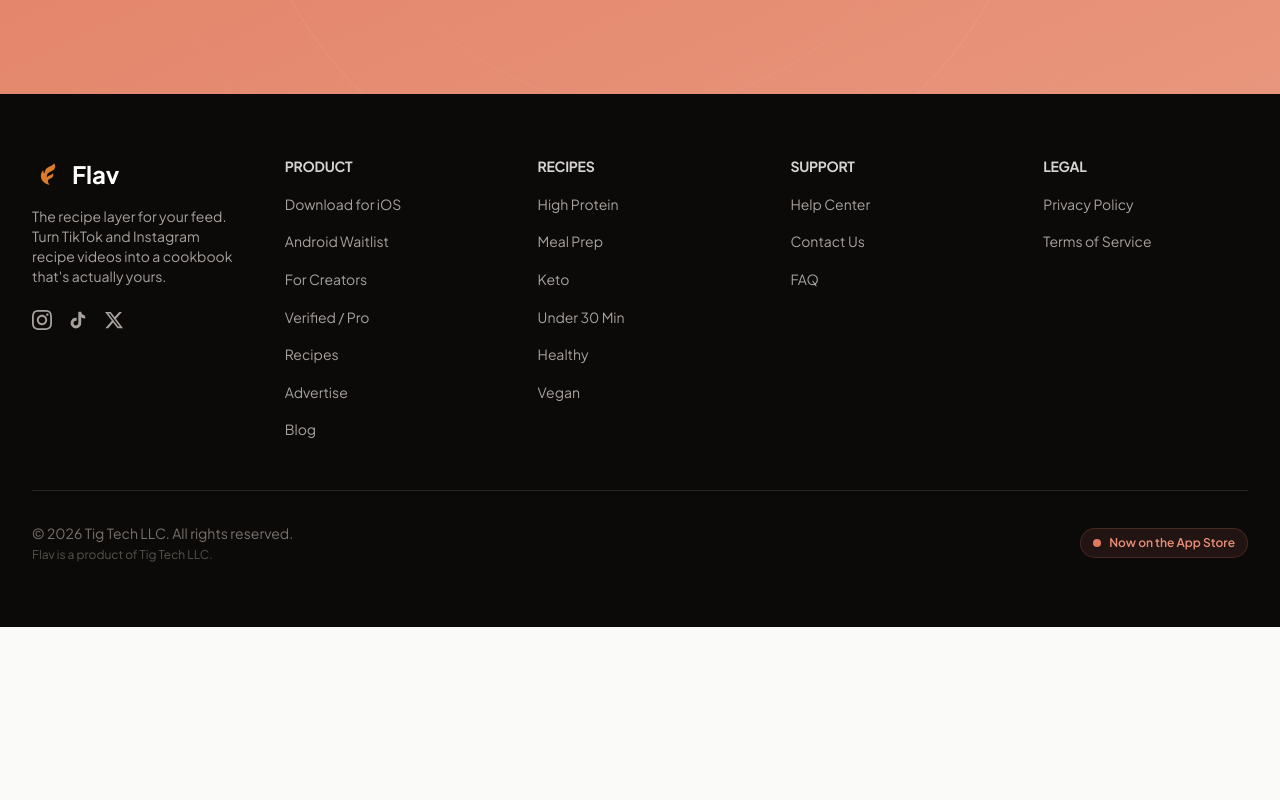
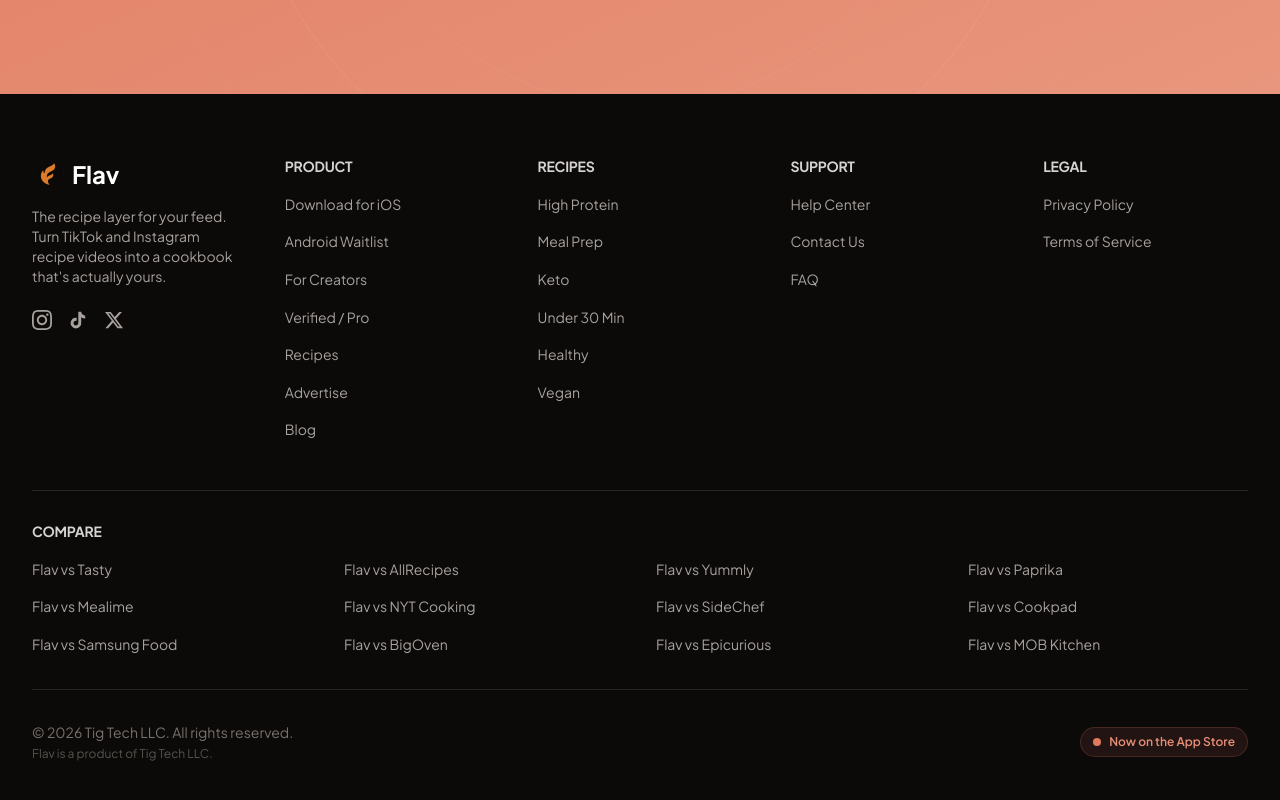
Before and after one commit to tigg98/flav-website, a Next.js app: page / in a window 1280 px wide. Shown: the part 7149-7949 px from the top of the page. Before the commit the page ends 7776 px from the top, so only its background shows below. Built offline with nearby package versions, Linux system fonts and the light colour scheme.

Commit message:
Footer/CTA: UTM tags on iOS download links, Compare footer row linking all 12 comparison pages, stub dead ads forgot-password link

```diff
--- a/src/app/ads/login/page.tsx
+++ b/src/app/ads/login/page.tsx
@@ -82,9 +82,12 @@
                                 <input type="checkbox" className="rounded" />
                                 <span className="text-[var(--color-neutral-600)]">Remember me</span>
                             </label>
-                            <Link href="/ads/forgot-password" className="text-[var(--color-primary-600)] hover:underline">
+                            <a
+                                href="mailto:support@flav.app?subject=Flav%20Ads%20password%20reset"
+                                className="text-[var(--color-primary-600)] hover:underline"
+                            >
                                 Forgot password?
-                            </Link>
+                            </a>
                         </div>
 
                         <Button type="submit" size="lg" className="w-full" disabled={isLoading}>
--- a/src/components/layout/Footer.tsx
+++ b/src/components/layout/Footer.tsx
@@ -2,7 +2,10 @@
 
 const footerLinks = {
     product: [
-        { href: "https://apps.apple.com/us/app/flav/id6759994122", label: "Download for iOS" },
+        {
+            href: "https://apps.apple.com/us/app/flav/id6759994122?utm_source=website&utm_medium=footer&utm_campaign=ios_download",
+            label: "Download for iOS",
+        },
         { href: "/waitlist", label: "Android Waitlist" },
         { href: "/creators", label: "For Creators" },
         { href: "/verified", label: "Verified / Pro" },
@@ -28,6 +31,21 @@
         { href: "/terms", label: "Terms of Service" },
     ],
 };
+
+const compareLinks = [
+    { href: "/compare/tasty", label: "Flav vs Tasty" },
+    { href: "/compare/allrecipes", label: "Flav vs AllRecipes" },
+    { href: "/compare/yummly", label: "Flav vs Yummly" },
+    { href: "/compare/paprika", label: "Flav vs Paprika" },
+    { href: "/compare/mealime", label: "Flav vs Mealime" },
+    { href: "/compare/nytcooking", label: "Flav vs NYT Cooking" },
+    { href: "/compare/sidechef", label: "Flav vs SideChef" },
+    { href: "/compare/cookpad", label: "Flav vs Cookpad" },
+    { href: "/compare/samsung-food", label: "Flav vs Samsung Food" },
+    { href: "/compare/bigoven", label: "Flav vs BigOven" },
+    { href: "/compare/epicurious", label: "Flav vs Epicurious" },
+    { href: "/compare/mob-kitchen", label: "Flav vs MOB Kitchen" },
+];
 
 const socialLinks = [
     {
@@ -172,8 +190,27 @@
                     </div>
                 </div>
 
+                {/* Compare Row */}
+                <div className="border-t border-[var(--color-neutral-800)] mt-12 pt-8">
+                    <h3 className="font-semibold text-sm uppercase tracking-wider mb-4 text-[var(--color-neutral-300)]">
+                        Compare
+                    </h3>
+                    <ul className="grid grid-cols-2 sm:grid-cols-3 lg:grid-cols-4 gap-x-8 gap-y-3">
+                        {compareLinks.map((link) => (
+                            <li key={link.href}>
+                                <Link
+                                    href={link.href}
+                                    className="text-[var(--color-neutral-400)] hover:text-white transition-colors text-sm"
+                                >
+                                    {link.label}
+                                </Link>
+                            </li>
+                        ))}
+                    </ul>
+                </div>
+
                 {/* Bottom Bar */}
-                <div className="border-t border-[var(--color-neutral-800)] mt-12 pt-8 flex flex-col md:flex-row justify-between items-center gap-4">
+                <div className="border-t border-[var(--color-neutral-800)] mt-8 pt-8 flex flex-col md:flex-row justify-between items-center gap-4">
                     <div className="text-center md:text-left">
                         <p className="text-[var(--color-neutral-500)] text-sm">
                             © {new Date().getFullYear()} Tig Tech LLC. All rights reserved.
--- a/src/components/ui/StickyMobileCTA.tsx
+++ b/src/components/ui/StickyMobileCTA.tsx
@@ -27,7 +27,7 @@
           className="w-full rounded-xl text-base font-semibold"
           asChild
         >
-          <Link href="https://apps.apple.com/us/app/flav/id6759994122">
+          <Link href="https://apps.apple.com/us/app/flav/id6759994122?utm_source=website&utm_medium=sticky_cta&utm_campaign=ios_download">
              Download the App
           </Link>
         </Button>
```
